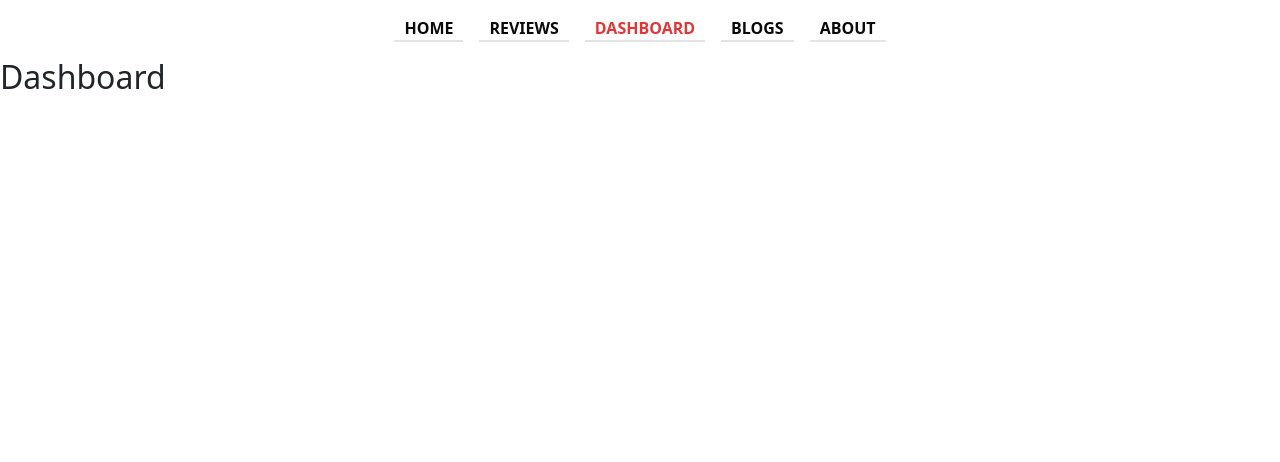
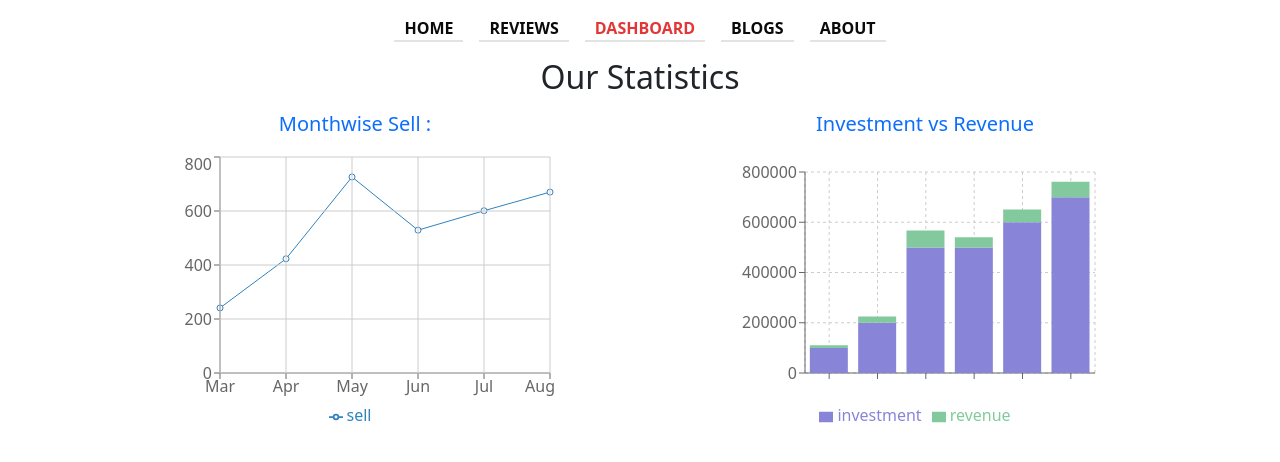
Before and after one commit to ishtiyak98/product-analysis-website, a React (Create React App) app: page /dashboard in a window 1280 px wide. Shown: the top 462 px of the page. Built offline with nearby package versions, Linux system fonts and the light colour scheme.

Commit message:
chart-added

```diff
--- a/package.json
+++ b/package.json
@@ -12,6 +12,7 @@
     "react-dom": "^18.0.0",
     "react-router-dom": "^6.3.0",
     "react-scripts": "5.0.0",
+    "recharts": "^2.1.9",
     "web-vitals": "^2.1.4"
   },
   "scripts": {
--- a/src/App.js
+++ b/src/App.js
@@ -1,12 +1,13 @@
-import 'bootstrap/dist/css/bootstrap.min.css';
-import { Route, Routes } from 'react-router-dom';
-import './App.css';
-import About from './components/About/About';
-import Blogs from './components/Blogs/Blogs';
-import Dashboard from './components/Dashboard/Dashboard';
-import Header from './components/Header/Header';
-import Home from './components/Home/Home';
-import Reviews from './components/Reviews/Reviews';
+import "bootstrap/dist/css/bootstrap.min.css";
+import { Route, Routes } from "react-router-dom";
+import "./App.css";
+import About from "./components/About/About";
+import Blogs from "./components/Blogs/Blogs";
+import Dashboard from "./components/Dashboard/Dashboard";
+import Header from "./components/Header/Header";
+import Home from "./components/Home/Home";
+import NotFound from "./components/NotFound/NotFound";
+import Reviews from "./components/Reviews/Reviews";
 
 function App() {
   return (
@@ -14,14 +15,14 @@ function App() {
       <Header></Header>
 
       <Routes>
-        <Route path='/' element={<Home></Home>}></Route>
-        <Route path='/home' element={<Home></Home>}></Route>
-        <Route path='/reviews' element={<Reviews></Reviews>}></Route>
-        <Route path='/dashboard' element={<Dashboard></Dashboard>}></Route>
-        <Route path='/blogs' element={<Blogs></Blogs>}></Route>
-        <Route path='/about' element={<About></About>}></Route>
+        <Route path="/" element={<Home></Home>}></Route>
+        <Route path="/home" element={<Home></Home>}></Route>
+        <Route path="/reviews" element={<Reviews></Reviews>}></Route>
+        <Route path="/dashboard" element={<Dashboard></Dashboard>}></Route>
+        <Route path="/blogs" element={<Blogs></Blogs>}></Route>
+        <Route path="/about" element={<About></About>}></Route>
+        <Route path="*" element={<NotFound></NotFound>}></Route>
       </Routes>
-
     </div>
   );
 }
--- /dev/null
+++ b/src/components/BarGraph/BarGraph.js
@@ -0,0 +1,41 @@
+import React from "react";
+import {
+  BarChart,
+  Bar,
+  XAxis,
+  YAxis,
+  CartesianGrid,
+  Tooltip,
+  Legend,
+} from "recharts";
+
+const BarGraph = ({ data }) => {
+  return (
+    <div className="d-flex justify-content-center">
+      <div className="">
+        <h5 className="text-center text-primary py-2">Investment vs Revenue</h5>
+        <BarChart
+          width={400}
+          height={280}
+          data={data}
+          margin={{
+            top: 20,
+            right: 30,
+            left: 20,
+            bottom: 5,
+          }}
+        >
+          <CartesianGrid strokeDasharray="3 3" />
+          <XAxis dataKey="name" />
+          <YAxis />
+          <Tooltip />
+          <Legend />
+          <Bar dataKey="investment" stackId="a" fill="#8884d8" />
+          <Bar dataKey="revenue" stackId="a" fill="#82ca9d" />
+        </BarChart>
+      </div>
+    </div>
+  );
+};
+
+export default BarGraph;
--- a/src/components/Dashboard/Dashboard.js
+++ b/src/components/Dashboard/Dashboard.js
@@ -1,11 +1,60 @@
-import React from 'react';
+import React from "react";
+import BarGraph from "../BarGraph/BarGraph";
+import LineGraph from "../LineGraph/LineGraph";
 
 const Dashboard = () => {
-    return (
-        <div>
-            <h2>Dashboard</h2>
+  const data = [
+    {
+      month: "Mar",
+      investment: 100000,
+      sell: 241,
+      revenue: 10401,
+    },
+    {
+      month: "Apr",
+      investment: 200000,
+      sell: 423,
+      revenue: 24500,
+    },
+    {
+      month: "May",
+      investment: 500000,
+      sell: 726,
+      revenue: 67010,
+    },
+    {
+      month: "Jun",
+      investment: 500000,
+      sell: 529,
+      revenue: 40405,
+    },
+    {
+      month: "Jul",
+      investment: 600000,
+      sell: 601,
+      revenue: 50900,
+    },
+    {
+      month: "Aug",
+      investment: 700000,
+      sell: 670,
+      revenue: 61000,
+    },
+  ];
+
+  return (
+    <div className="container">
+      <h2 className="text-center">Our Statistics</h2>
+      <div className="row">
+        <div className="col-lg-6">
+          <LineGraph data={data}></LineGraph>
         </div>
-    );
+        <div className="col-lg-6">
+          <BarGraph data={data}></BarGraph>
+        </div>
+      </div>
+    </div>
+  );
 };
 
 export default Dashboard;
--- /dev/null
+++ b/src/components/LineGraph/LineGraph.js
@@ -0,0 +1,29 @@
+import React from "react";
+import {
+  LineChart,
+  Line,
+  XAxis,
+  YAxis,
+  CartesianGrid,
+  Tooltip,
+  Legend,
+} from "recharts";
+const LineGraph = ({ data }) => {
+  return (
+    <div className="d-flex justify-content-center">
+      <div>
+        <h5 className="text-center text-primary py-2">Monthwise Sell :</h5>
+        <LineChart width={400} height={280} data={data}>
+          <Line dataKey={"sell"}></Line>
+          <XAxis dataKey={"month"}></XAxis>
+          <YAxis></YAxis>
+          <Legend />
+          <CartesianGrid></CartesianGrid>
+          <Tooltip></Tooltip>
+        </LineChart>
+      </div>
+    </div>
+  );
+};
+
+export default LineGraph;
--- /dev/null
+++ b/src/components/NotFound/NotFound.js
@@ -0,0 +1,12 @@
+import React from 'react';
+
+const NotFound = () => {
+    return (
+        <div className='text-center'>
+            <h1>404 Error</h1>
+            <h3>Page Not Found!</h3>
+        </div>
+    );
+};
+
+export default NotFound;
```
Also changed, not shown: public/data.json (added, +38 -0 lines), 1 other file (tests, documents, lock files or other folders).
